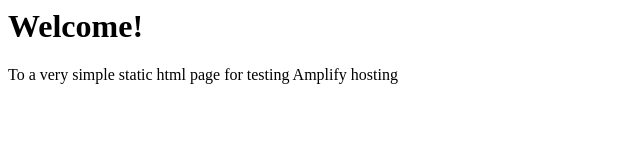
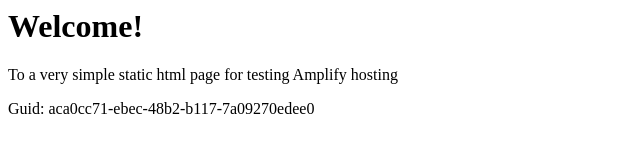
Before and after one commit to aws-aemilia-syd/Github-PR-Commit-Integration-Test-DoNotTouch-Gith-OKSLNVO2-v1-prod-ap-southeast-2, a website: page src/index.html in a window 1280 px wide. Shown: the whole page, without its empty margins (0-640 px from the left). Drawn offline with Linux system fonts and the light colour scheme.

Commit message:
commit from integ tests

```diff
--- a/src/index.html
+++ b/src/index.html
@@ -1,3 +1,5 @@
+
+
 <html lang="en">
 
 <head>
@@ -10,6 +12,6 @@
 <body>
     <h1>Welcome!</h1>
     <p>To a very simple static html page for testing Amplify hosting</p>
-</body>
+    <p>Guid: aca0cc71-ebec-48b2-b117-7a09270edee0</p></body>
 
 </html>
```
